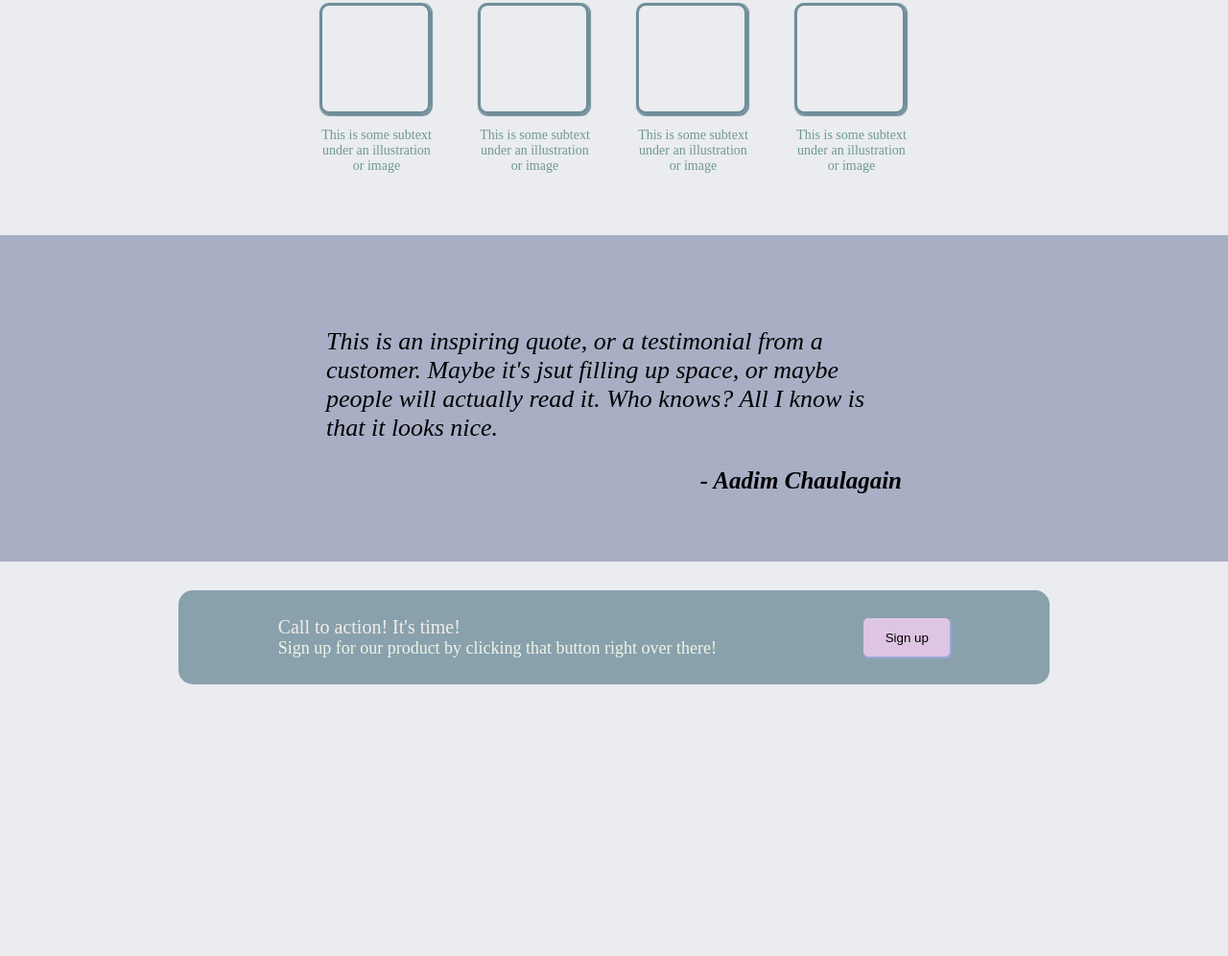
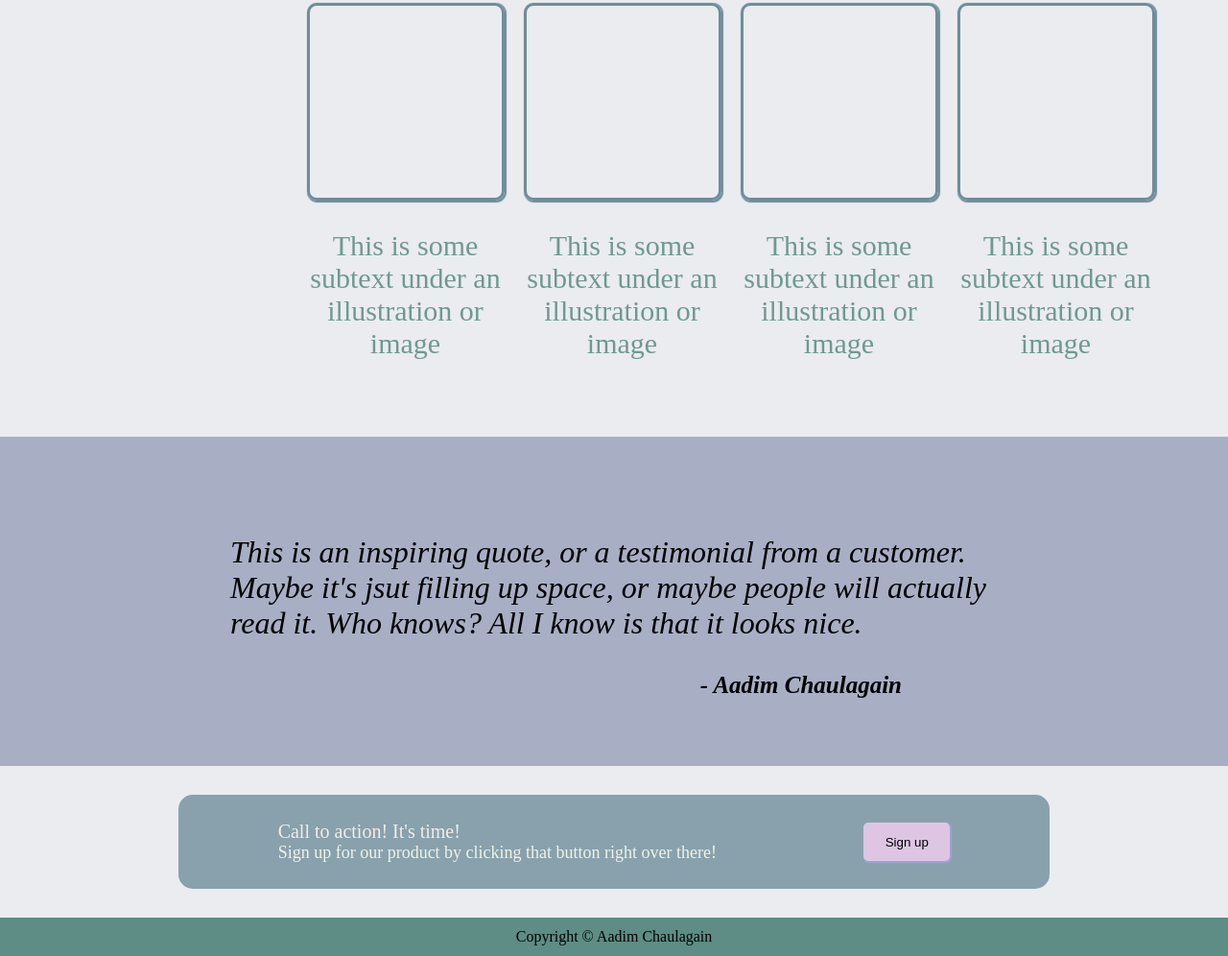
Before and after one commit to Aadim1/LandingPage2, a plain HTML site: page index.html in a window 1280 px wide. Shown: the part 567-1563 px from the top of the page at 96% size. Before the commit the page ends 1310 px from the top, so only its background shows below. Drawn offline with Linux system fonts and the light colour scheme.

Commit message:
initial done

```diff
--- a/index.html
+++ b/index.html
@@ -95,6 +95,10 @@
             <button class="sign-up">Sign up</button>
         </div>
     </div>
+
+    <div class="footer">
+        <p>Copyright © Aadim Chaulagain</p>
+    </div>
     <script src="./src/index.js"></script>
 </body>
 </html>
--- a/styles/index.css
+++ b/styles/index.css
@@ -157,6 +157,21 @@ a{
         border-radius: 10px;
     }
 
+    .testimonial{
+        width: 800px;
+        font-size: 5rem;
+    }
+
+    .two .container .info .client-pic{
+        width: 200px;
+        height: 200px;
+    }
+
+    .two .container .info p{
+        font-size: 30px;
+        width: 205px;
+    }
+
 }
 
 
@@ -188,7 +203,7 @@ a{
     margin-right: auto;
 }
 
-.two .container .info .client-pic{
+.container .info .client-pic{
     width: 110px;
     height: 110px;
     border: 3px solid #6f8d99;
@@ -197,7 +212,7 @@ a{
     box-shadow: 1px 1px 1px 1px #6f8d99;
 }
 
-.two .container .info p{
+.container .info p{
     font-size: 14px;
     width: 120px;
     text-align: center;
@@ -219,7 +234,7 @@ a{
 
 .three .testimonial{
     align-self: center;
-    font-size: 26px;
+    font-size: 2rem;
     font-style: italic;
 }
 
@@ -280,3 +295,12 @@ a{
     box-shadow: 0px 0px 0px 0px;
     translate: 3px 3px;
 }
+
+
+.footer{
+    display: flex;
+    justify-content: center;
+    align-items: center;
+    height: 40px;
+    background-color:#5d8d84;
+}
```
